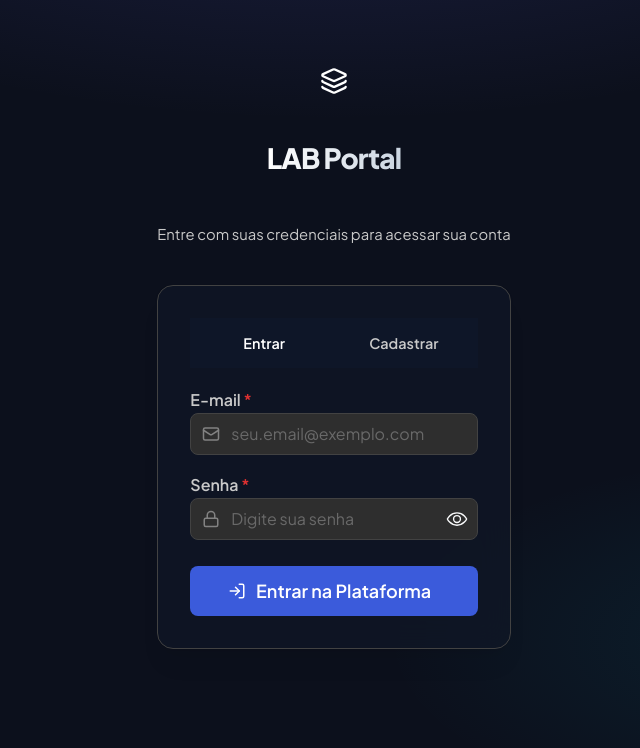
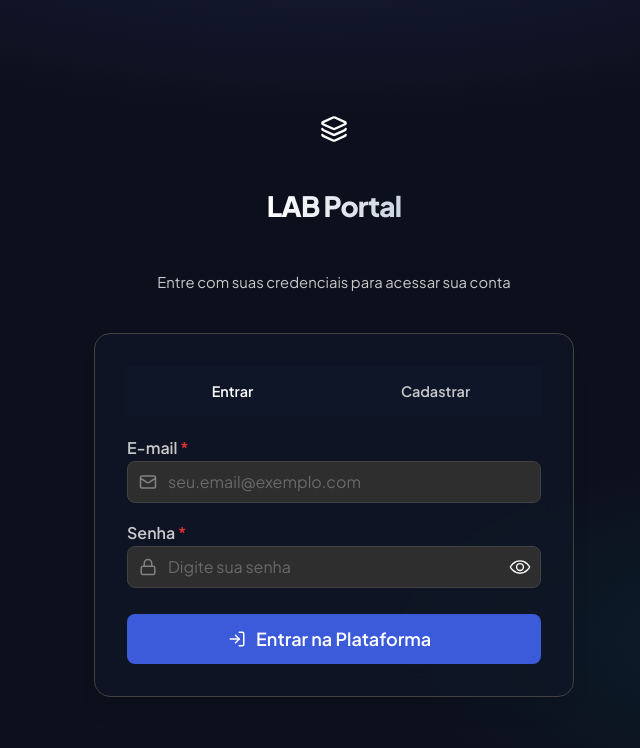
Before and after one commit to odutradev/lab-v2, a React (Vite) app in the folder frontend/: page / in a window 1280 px wide. Shown: the top 748 px of the page, without its empty margins (306-946 px from the left). Built offline with nearby package versions, Linux system fonts and the light colour scheme; no server answers.

Commit message:
refactor: migrate layout components to mantine

```diff
--- a/frontend/src/components/layout/Navbar/index.tsx
+++ b/frontend/src/components/layout/Navbar/index.tsx
@@ -1,10 +1,9 @@
+import { Group, Box, Text, Avatar, ThemeIcon, Container } from '@mantine/core'
 import { LogOut, Layers } from 'lucide-react'
 
 import Button from '@components/ui/Button'
 import Badge from '@components/ui/Badge'
 import useAuth from '@hooks/useAuth'
-
-import styles from './Navbar.module.css'
 
 export const Navbar = () => {
   const { user, isAuthenticated, logout } = useAuth()
@@ -25,28 +24,54 @@ export const Navbar = () => {
   }
 
   return (
-    <header className={styles.navbar}>
-      <div className={styles.inner}>
-        <div className={styles.brand}>
-          <div className={styles.brandBadge}>
+    <Box
+      component="header"
+      pos="sticky"
+      top={0}
+      style={{
+        zIndex: 100,
+        backdropFilter: 'blur(16px)',
+        backgroundColor: 'rgba(9, 13, 22, 0.75)',
+        borderBottom: '1px solid rgba(255, 255, 255, 0.08)'
+      }}
+    >
+      <Container
+        size="lg"
+        h={64}
+        display="flex"
+        style={{ alignItems: 'center', justifyContent: 'space-between' }}
+      >
+        <Group gap="xs">
+          <ThemeIcon
+            size="md"
+            radius="md"
+            variant="gradient"
+            gradient={{ from: 'indigo', to: 'cyan' }}
+          >
             <Layers size={18} />
-          </div>
-          <span className={styles.brandText}>LAB Portal</span>
-        </div>
+          </ThemeIcon>
+          <Text fw={700} size="md" c="white" style={{ letterSpacing: '-0.02em' }}>
+            LAB Portal
+          </Text>
+        </Group>
 
         {isAuthenticated && user && (
-          <div className={styles.userSection}>
-            <div className={styles.userInfo}>
-              <div className={styles.avatar}>{getInitials(user.name)}</div>
-              <div className={styles.userMeta}>
-                <span className={styles.userName}>{user.name}</span>
-                <span className={styles.userRole}>
+          <Group gap="md">
+            <Group gap="xs">
+              <Avatar radius="xl" size="sm" color="indigo">
+                {getInitials(user.name)}
+              </Avatar>
+              <Box>
+                <Text size="sm" fw={600} lh={1.2} c="white">
+                  {user.name}
+                </Text>
+                <Box mt={2}>
                   <Badge variant={user.isOwner ? 'primary' : 'info'}>
                     {getRoleLabel()}
                   </Badge>
-                </span>
-              </div>
-            </div>
+                </Box>
+              </Box>
+            </Group>
 
             <Button
               variant="ghost"
@@ -56,10 +81,10 @@ export const Navbar = () => {
             >
               Sair
             </Button>
-          </div>
+          </Group>
         )}
-      </div>
-    </header>
+      </Container>
+    </Box>
   )
 }
 
--- a/frontend/src/components/layout/PageContainer/index.tsx
+++ b/frontend/src/components/layout/PageContainer/index.tsx
@@ -1,18 +1,31 @@
-import styles from './PageContainer.module.css'
+import { Container, Box } from '@mantine/core'
 
 import type { PageContainerProps } from './types'
 
 export const PageContainer = ({
   children,
   center = false,
-  className = ''
+  className
 }: PageContainerProps) => {
   return (
-    <main
-      className={`${styles.container} ${center ? styles.center : ''} ${className}`}
-    >
-      {children}
-    </main>
+    <Box component="main" flex={1} display="flex" style={{ flexDirection: 'column' }}>
+      <Container
+        size="lg"
+        w="100%"
+        py="xl"
+        px="md"
+        flex={1}
+        display="flex"
+        className={className}
+        style={{
+          flexDirection: 'column',
+          justifyContent: center ? 'center' : 'flex-start',
+          alignItems: center ? 'center' : 'stretch'
+        }}
+      >
+        {children}
+      </Container>
+    </Box>
   )
 }
 
```
